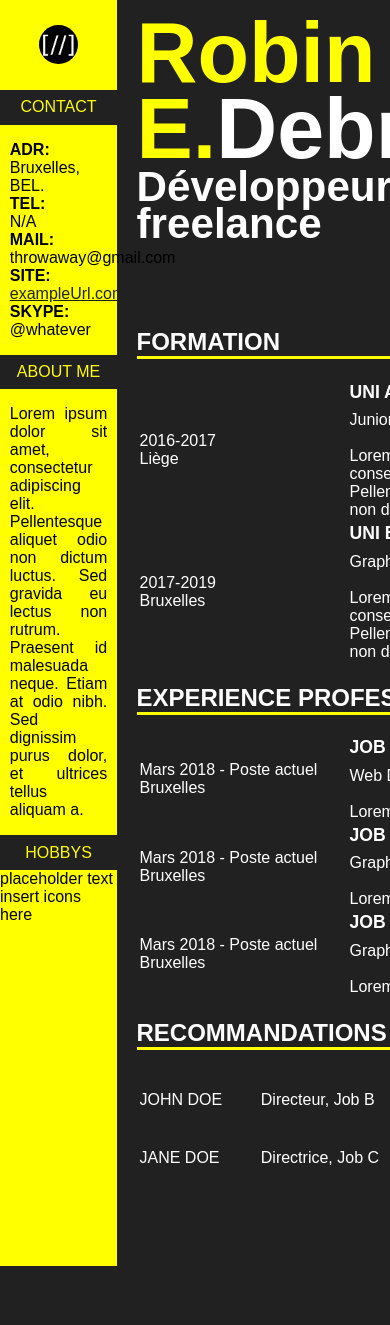
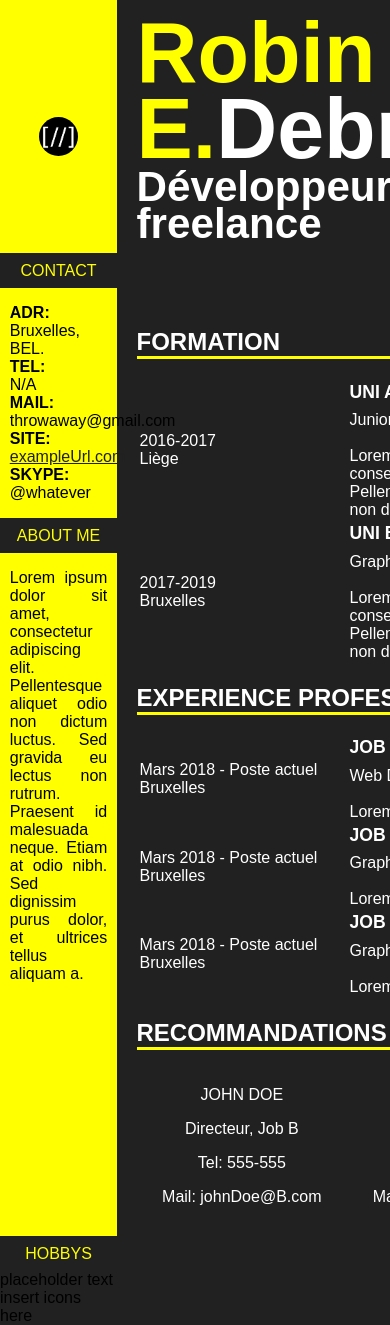
Before and after one commit to FF0000-R/P2-CV, a plain HTML site: page index.html in a window 390 px wide. Shown: the top 1325 px of the page. Before the commit the page ends 1266 px from the top, so only its background shows below. Drawn offline with Linux system fonts and the light colour scheme.

Commit message:
seo management i guess

```diff
--- /dev/null
+++ b/ex_index.css
@@ -0,0 +1,47 @@
+.body{
+  padding: 0px;
+  margin: 0px;
+}
+
+h1, h2 {
+  margin: 0;
+}
+header{
+  display: flex;
+
+}
+
+.sidebar {
+  width: 25%;
+  background-color: yellow;
+}
+main {
+  display: flex;
+}
+.content {
+  width: 75%;
+  background-color: grey;
+}
+
+@media all and (max-width: 768px){
+  header, main {
+    flex-direction: column;
+  }
+  .sidebar, .content {
+    width: 100%;
+  }
+  .sidebar{
+    order: 2;
+  }
+
+  .content{
+    order: 1
+  }
+
+  .sidebar.avatar {
+    order: 1
+  }
+  .content.name {
+    order: 2
+  }
+}
--- a/index.html
+++ b/index.html
@@ -5,26 +5,12 @@
 		<script src="https://kit.fontawesome.com/3f538cee96.js" crossorigin="anonymous"></script>
 	</head>
 	<body>
-		<div class="sidebar">
-			<img src="assets/avatar.png">
-			<what class="sidebarInfo">CONTACT</what>
-			<ul>
-				<li><b>ADR:</b><br> Bruxelles, BEL.</li>
-				<li><b>TEL:</b><br> N/A</li>
-				<li><b>MAIL:</b><br> throwaway@gmail.com</li>
-				<li><b>SITE:</b><br> <a href="www.ff0000-r.github.io/P2-CV/">exampleUrl.com</a></li>
-				<li><b>SKYPE:</b><br> @whatever</li>
-			</ul>
-			<what class="sidebarInfo">ABOUT ME</what>
-			<p class="about">Lorem ipsum dolor sit amet, consectetur adipiscing elit. Pellentesque aliquet odio non dictum luctus. Sed gravida eu lectus non rutrum. Praesent id malesuada neque. Etiam at odio nibh. Sed dignissim purus dolor, et ultrices tellus aliquam a.</p>
-			<div class="footer">
-				<what class="sidebarInfo">HOBBYS</what>
-				<div>placeholder text<br>insert icons here</div>
-			</div>
-		</div>
-		<div class="main">
-			<h1><span class="highlighttxt">Robin E.</span>Debroux<br>
-			<span class="underName">Développeur web freelance</span></h1>
+		<aside class="main">
+            <header>
+                <h1><span class="highlighttxt">Robin E.</span>Debroux<br>
+                <span class="underName">Développeur web freelance</span></h1>
+    			<img src="assets/avatar.png" alt="avatar">
+            </header>
 			<h2>FORMATION</h2>
 			<table>
 				<tr>
@@ -52,20 +38,36 @@
 				</tr>
 			</table>
 			<h2>RECOMMANDATIONS</h2>
-			<table class="rec">
-				<tr>
-					<td>JOHN DOE</td>
-					<td>Directeur, Job B</td>
-					<td>Tel: 555-555</td>
-					<td>Mail: johnDoe@B.com</td>
-				</tr>
-				<tr>
-					<td>JANE DOE</td>
-					<td>Directrice, Job C</td>
-					<td>Tel: 555-555</td>
-					<td>Mail: janeDoe@C.com</td>
-				</tr>
-            </table>
-		</div>
+			<aside class="rec">
+				<div class="boss">
+					<p>JOHN DOE</p>
+					<p>Directeur, Job B</p>
+					<p>Tel: 555-555</p>
+					<p>Mail: johnDoe@B.com</p>
+				</div>
+				<div class="boss">
+					<p>JANE DOE</p>
+					<p>Directrice, Job C</p>
+					<p>Tel: 555-555</p>
+					<p>Mail: janeDoe@C.com</p>
+				</div>
+            </aside>
+		</aside>
+        <aside class="sidebar">
+			<what class="sidebarInfo">CONTACT</what>
+			<ul>
+				<li><b>ADR:</b><br> Bruxelles, BEL.</li>
+				<li><b>TEL:</b><br> N/A</li>
+				<li><b>MAIL:</b><br> throwaway@gmail.com</li>
+				<li><b>SITE:</b><br> <a href="www.ff0000-r.github.io/P2-CV/">exampleUrl.com</a></li>
+				<li><b>SKYPE:</b><br> @whatever</li>
+			</ul>
+			<what class="sidebarInfo">ABOUT ME</what>
+			<p class="about">Lorem ipsum dolor sit amet, consectetur adipiscing elit. Pellentesque aliquet odio non dictum luctus. Sed gravida eu lectus non rutrum. Praesent id malesuada neque. Etiam at odio nibh. Sed dignissim purus dolor, et ultrices tellus aliquam a.</p>
+			<div class="footer">
+				<what class="sidebarInfo">HOBBYS</what>
+				<div>placeholder text<br>insert icons here</div>
+			</div>
+		</aside>
 	</body>
 </html>
--- a/style.css
+++ b/style.css
@@ -10,11 +10,13 @@ body{
 	width: 30vw;
     height: 150vh;
     height: 100%;
+    order: 1;
 }
 .main{
 	color: #FFF;
 	padding-left: 5vw;
 	padding-top: 4vw;
+    order: 2;
 }
 .sidebarInfo{
 	background-color: #212121;
@@ -25,12 +27,15 @@ body{
     display: block;
     width: 30vw;
 }
+.sidebarInfo:nth-child(1){
+    margin-top: 30vh;
+}
 img{
 	width: 10vw;
 	height: 10vw;
 	border-radius: 50%;
-	margin-left: 10vw;
-	margin-top: 3vh;
+	margin-left: -25vw;
+	margin-top: -15vh;
     margin-bottom: 3vh;
 }
 a{
@@ -85,3 +90,10 @@ h2{
 h2:nth-child(2){
     margin-top: 10vh;
 }
+.rec{
+    display: flex;
+}
+.boss{
+    flex-grow: 1;
+    text-align: center;
+}
```
Also changed, not shown: ex.html (added, +71 -0 lines).
